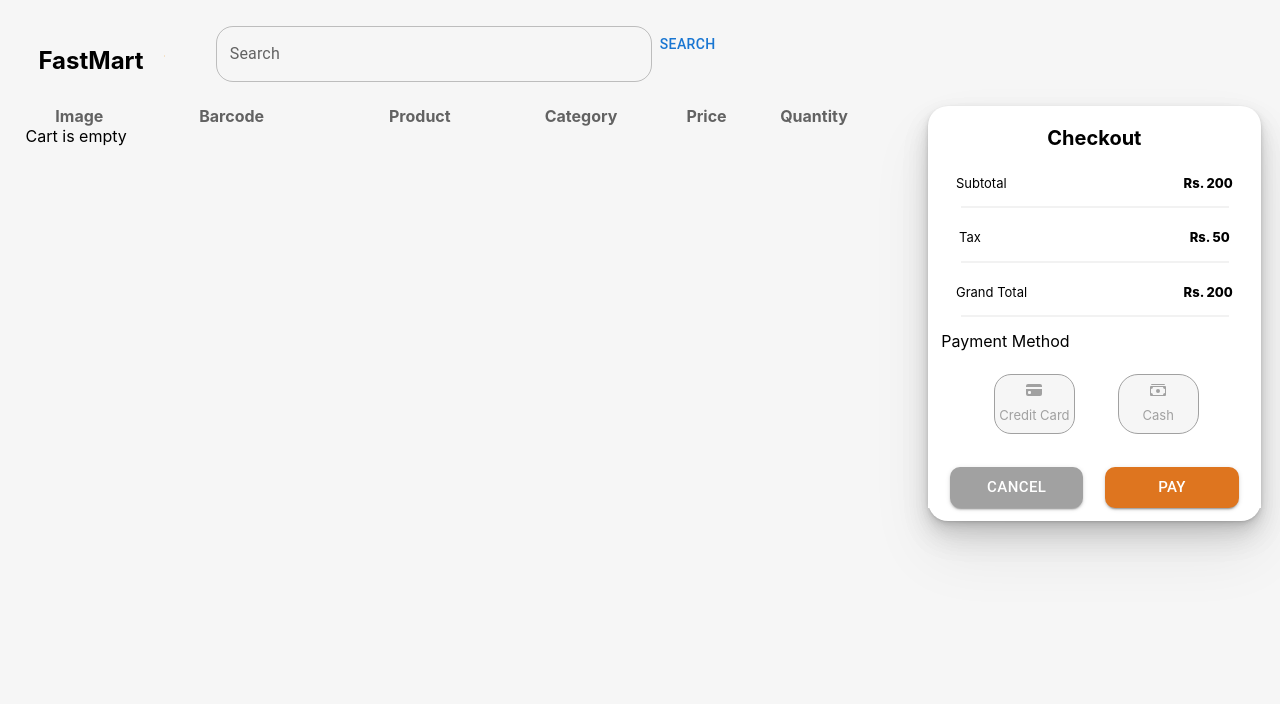
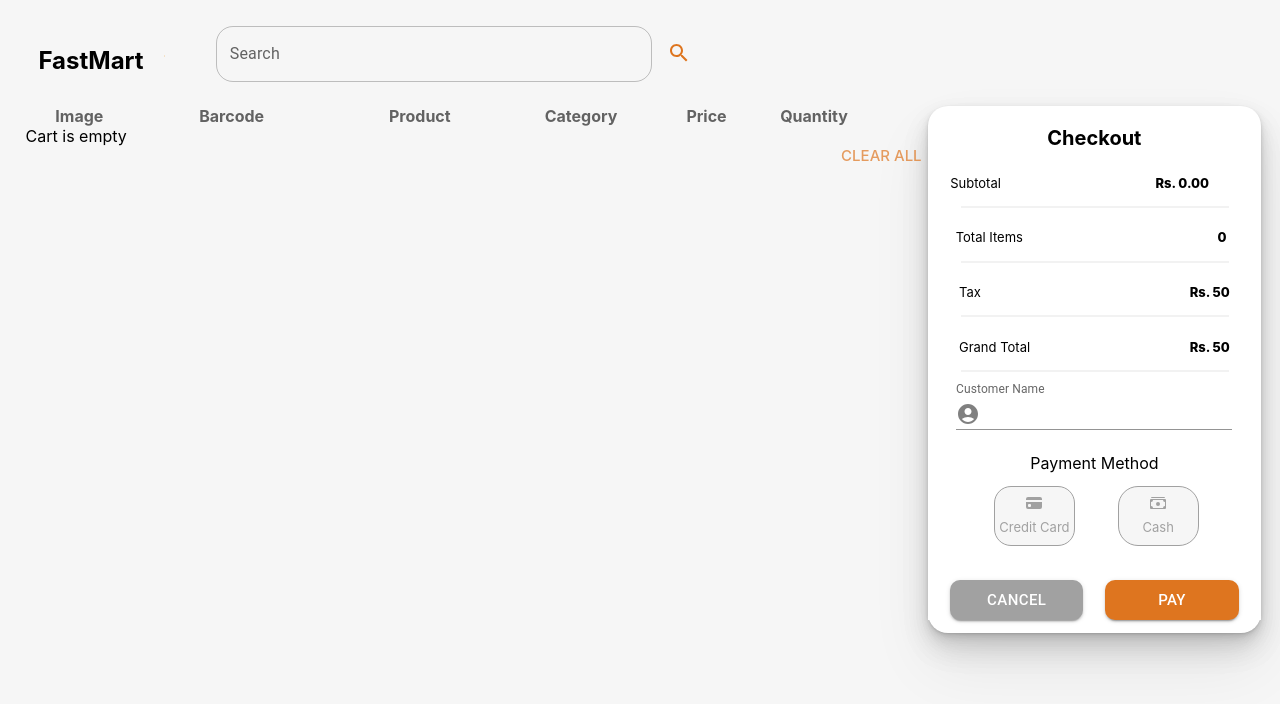
Before and after one commit to AreejAzeem/FastMartPOSProject, a React (Create React App) app: page / in a window 1280 px wide. Shown: the top 704 px of the page. Built offline with nearby package versions, Linux system fonts and the light colour scheme.

Commit message:
Added redux in cart with delete functionality and order is created

```diff
--- a/package.json
+++ b/package.json
@@ -14,6 +14,7 @@
     "axios": "^0.27.2",
     "bootstrap": "^5.2.1",
     "lottie-web": "^5.9.6",
+    "moment": "^2.29.4",
     "react": "^18.2.0",
     "react-bootstrap": "^2.5.0",
     "react-credit-cards": "^0.8.3",
--- a/src/Pages/homePage/HomePage.jsx
+++ b/src/Pages/homePage/HomePage.jsx
@@ -15,8 +15,15 @@ import { useDispatch, useSelector } from "react-redux";
 import { removeFromCart } from "../../redux/actions/cartActions";
 import { connect } from "react-redux";
 import { Link } from "react-router-dom";
+import SearchIcon from "@mui/icons-material/Search";
+import DeleteIcon from "@mui/icons-material/Delete";
+import InputAdornment from "@mui/material/InputAdornment";
+import AccountCircle from "@mui/icons-material/AccountCircle";
+import Moment from 'moment';
+
+
 function HomePage() {
-  const [active, setActive] = useState(false);
+  const [creditActive, setCreditActive] = useState(false);
   const [cashActive, setCashActive] = useState(false);
 
   const [inputText, setInputText] = useState("");
@@ -25,7 +32,9 @@ function HomePage() {
 
   // const [cartRedux, setCartRedux]=useState([]);
   const [product, setProduct] = useState();
- const [cartRedux, setCartRedux]=useState([]);
+  const [cartRedux, setCartRedux] = useState([]);
+  const [orderUser, setOrderUser] = useState();
+  const [orderProducts, setOrderProducts] = useState();
   const [cartProduct, setCartProduct] = useState([
     {
       productBarcode: 16484303003889,
@@ -132,8 +141,10 @@ function HomePage() {
       productShortDescription: "Olpers",
     },
   ]);
+  const dispatch = useDispatch();
   const [length, setLength] = useState(cartProduct.length);
-
+  const cart = useSelector((state) => state.cart);
+  const { cartItems } = cart;
   useEffect(() => {
     console.log("88");
     console.log(product);
@@ -141,10 +152,8 @@ function HomePage() {
     if (product) {
       setEnter(true);
       HandleSearch();
-
-
     }
-  }, [product,setCartRedux]);
+  }, [product, setCartRedux]);
   const getProduct = async () => {
     console.log("in line 162 " + inputText);
     let result1 = await fetch(
@@ -173,12 +182,10 @@ function HomePage() {
     return (
       <div>
         {product != null ? (
-          <ProductDialog product={product} setProduct={setProduct}/>
-
+          <ProductDialog product={product} setProduct={setProduct} />
         ) : (
           <div>Product not found</div>
         )}
-
       </div>
     );
   };
@@ -195,8 +202,32 @@ function HomePage() {
       </div>
     );
   };
-  const CartComponent = ({setCartRedux}) => {
+  const getCartCount = () => {
+    return cartItems.reduce((qty, item) => Number(item.qty) + qty, 0);
+  };
+  const getCartSubtotal = () => {
+    return cartItems.reduce((price, item) => item.price * item.qty + price, 0);
+  };
+  const getCartGrandtotal = () => {
+    const totalwithTax = cartItems.reduce(
+      (price, item) => item.price * item.qty + price,
+      0
+    );
+    return totalwithTax + 50;
+  };
+  const clearAllCart = () => {
+    console.log("in clear all ");
+    console.log(localStorage.getItem("cart"));
+    localStorage.setItem("cart", JSON.stringify([]));
+    console.log(localStorage.getItem("cart"));
+    cartRedux.map((cartItem) => {
+      dispatch(removeFromCart(cartItem));
+    });
+    setCartRedux([]);
+  };
+  const CartComponent = ({ setCartRedux }) => {
     const dispatch = useDispatch();
+   let orderString="";
     const cart = useSelector((state) => state.cart);
     const { cartItems } = cart;
 
@@ -208,28 +239,91 @@ function HomePage() {
       console.log(cartItems);
       console.table(cartItems);
       console.log(cartItems[0]);
-    }, [cart,dispatch]);
-    const removeHandler=(id)=>{
-      dispatch(removeFromCart(id))
-    }
+    }, [cart, dispatch]);
+
+    const removeHandler = (id) => {
+      dispatch(removeFromCart(id));
+    };
 
     return (
       <div>
         {cartItems.length === 0 ? (
           <div>Cart is empty</div>
         ) : (
-          console.log("Line 205: "+ cartItems.length),
+          (console.log("Line 205: " + cartItems.length),
           cartItems.map((cartProduct) => {
-            console.log("in line 210 of homepage")
+            console.log("in line 210 of homepage");
             console.log(cartProduct.qty);
-            return <Product product={cartProduct} removeHandler={removeHandler} />;
-          })
+            // {for(var i=0; i<cartProduct.qty;i++){
+            //   orderString+=cartProduct.productName+" ";
+            // }}
+            orderString += cartProduct.productId+ ":";
+            setOrderProducts(orderString)
+
+          // setOrderProducts((orderProducts) => [
+          //   ...orderProducts,
+          //   {
+
+          //   }
+          // ]);
+
+            return (
+              <Product
+                key={cartProduct.productBarcode}
+                product={cartProduct}
+                removeHandler={removeHandler}
+              />
+            );
+          }))
         )}
         {/* {cartProduct.map((cartProduct)=>{
               return <Product product={cartProduct}  />})} */}
       </div>
     );
   };
+  const handleUserChange=(event)=>{
+ setOrderUser(event.target.value);
+ console.log("in line 269"+orderUser);
+
+  }
+  const createOrder = async() => {
+    console.log("in line 272"+orderUser);
+    // const formData = new FormData();
+    // formData.append("orderProducts", orderProducts);
+    // formData.append("orderNo", "12377744");
+
+    // formData.append("paymentMethod", creditActive ? "Credit" : "Cash");
+    // formData.append("orderDate", Date.now());
+    // formData.append("quantity", getCartCount());
+    // formData.append("total", getCartGrandtotal());
+    // axios({
+    //   method: "post",
+    //   url: config.apiURL + "/orders/order/",
+    //   data: formData,
+    //   headers: { "Content-Type": "multipart/form-data" },
+    // })
+    //   .then(function (response) {
+    //     //handle success
+    //     console.log(response);
+    //   })
+    //   .catch(function (response) {
+    //     //handle error
+    //     console.log(response);
+    //   });
+  let result=await axios.post(config.apiURL + "/orders/order/",{
+    orderProducts:orderProducts,
+    orderNo:"12300007444",
+    paymentMethod:creditActive ? "Credit" : "Cash",
+    orderDate:Moment().format('DD-MM-YYYY'),
+    quantity:getCartCount(),
+    total:getCartGrandtotal(),
+
+  }
+
+  );
+  console.log(result['message']);
+}
+
   return (
     <div className="homePage_container">
       <div className="homePage_containerWrapper">
@@ -252,8 +346,16 @@ function HomePage() {
               }}
               size="medium"
             />
-
-            <Button
+            <SearchIcon
+              className="search_icon"
+              size="large"
+              onClick={() => {
+                setOpenReceiptDialog(false);
+                getProduct();
+                //setEnter(true);
+              }}
+            />
+            {/* <Button
               onClick={() => {
                 setOpenReceiptDialog(false);
                 getProduct();
@@ -262,10 +364,8 @@ function HomePage() {
             >
               {" "}
               Search
-            </Button>
+            </Button> */}
             {product ? <HandleSearch /> : null}
-
-
           </div>
         </div>
 
@@ -292,8 +392,13 @@ function HomePage() {
                 <div className="homePage_bottomContain_productSection_productQty">
                   Quantity
                 </div>
+                {/* <div className="homePage_bottomContain_productSection_clearAll">
+                {/* <DeleteIcon className="product_deleteIcon" /> */}
+                {/* <div className=".homePage_bottomContain_productSection_clearAll"> CLEAR</div>
+                </div> */}
               </div>
             </div>
+            <div>
               <div
                 className={
                   length <= 9
@@ -301,7 +406,14 @@ function HomePage() {
                     : "homePage_bottomContain_productSection_productDiv_Scroll"
                 }
               >
-         <CartComponent setCartRedux={setCartRedux}/>
+                <CartComponent setCartRedux={setCartRedux} />
+              </div>
+              <div
+                onClick={clearAllCart}
+                className="homePage_bottomContain_productSection_clearAll"
+              >
+                CLEAR ALL
+              </div>
             </div>
           </div>
           <div className="homePage_bottomContain_checkoutSection">
@@ -315,7 +427,21 @@ function HomePage() {
                     <h5 className="subtotal">Subtotal</h5>
                   </div>
                   <div className="checkoutSection_subtotalNumber">
-                    <h5 className="rupees">Rs. 200</h5>
+                    <h5 className="rupees">
+                      Rs. {getCartSubtotal().toFixed(2)}
+                    </h5>
+                  </div>
+                </div>
+
+                <div className="checkoutSection_line"></div>
+              </div>
+              <div className="checkoutSection_totalItemsDiv">
+                <div className="checkoutSection_totalItems">
+                  <div className="checkoutSection_totalItemsHeader">
+                    <h5 className="subtotal">Total Items</h5>
+                  </div>
+                  <div className="checkoutSection_totalItemsNumber">
+                    <h5 className="rupees">{getCartCount()}</h5>
                   </div>
                 </div>
                 <div className="checkoutSection_line"></div>
@@ -337,10 +463,33 @@ function HomePage() {
                     <h5 className="grandtotal">Grand Total</h5>
                   </div>
                   <div className="checkoutSection_grandtotalNumber">
-                    <h5 className="rupees">Rs. 200</h5>
+                    <h5 className="rupees">Rs. {getCartGrandtotal()}</h5>
                   </div>
                 </div>
                 <div className="checkoutSection_line"></div>
+              </div>
+              <div className="checkoutSection_customerDiv">
+                <div className="checkoutSection_textField">
+                <TextField
+                  helperText={orderUser!="" ? " ":"Required"}
+                  id="input-with-icon-textfield"
+                  label="Customer Name"
+                  color="success"
+                  fullWidth
+                  onChange={handleUserChange}
+                  InputProps={{
+                    startAdornment: (
+                      <InputAdornment position="start">
+                        <AccountCircle  style={
+                          {
+                            color:orderUser!="" ? "grey":"red"
+                          }
+                        }/>
+                      </InputAdornment>
+                    ),
+                  }}
+                  variant="standard"
+                /></div>
               </div>
               <div className="checkoutSection_paymentMethodDiv">
                 <div className="checkoutSection_paymentMethodHeader">
@@ -349,12 +498,12 @@ function HomePage() {
                 <div className="checkoutSection_paymentMethod_iconContain">
                   <div
                     className={
-                      active
+                      creditActive
                         ? "checkoutSection_paymentMethod_creditCard active"
                         : "checkoutSection_paymentMethod_creditCard"
                     }
                     onClick={() => {
-                      setActive((current) => !current);
+                      setCreditActive((current) => !current);
                       console.log("in line 179 ");
                       setCashActive(false);
                       setOpenReceiptDialog(false);
@@ -374,7 +523,7 @@ function HomePage() {
                     }
                     onClick={() => {
                       setCashActive((current) => !current);
-                      setActive(false);
+                      setCreditActive(false);
                       setOpenReceiptDialog(false);
                     }}
                   >
@@ -393,7 +542,7 @@ function HomePage() {
                   variant="contained"
                   onClick={() => {
                     console.log("in line 197 after click " + openReceiptDialog);
-
+                    createOrder();
                     setOpenReceiptDialog(true);
                     // return(<HandleOrder/>)
                   }}
--- a/src/Pages/homePage/homePage.css
+++ b/src/Pages/homePage/homePage.css
@@ -35,6 +35,13 @@ text-align: center; */
   width: 40%;
   height: 5px;
 }
+.search_icon{
+  color:var(--orangestandard);
+  padding:15px;
+  width:60px;
+  height: 60px;
+  cursor: pointer;
+}
 .css-9ddj71-MuiInputBase-root-MuiOutlinedInput-root {
   border-radius: 17px !important;
 }
@@ -49,7 +56,7 @@ text-align: center; */
 .homePage_bottomContain_productSection_headerDiv {
 }
 .homePage_bottomContain_productSection_productDiv_Scroll {
-  height: 311px;
+  /* height: 311px; */
   overflow-y: scroll;
   /* box-shadow: 0 1px 2px rgba(0,0,0,0.07),
     0 2px 4px rgba(0,0,0,0.07),
@@ -101,6 +108,22 @@ text-align: center; */
   font-weight: 700;
   opacity: 60%;
 }
+.homePage_bottomContain_productSection_clearAll{
+  font-size: 15px;
+  font-weight: 500;
+  font-style: bold;
+  color: var(--orangestandard) !important;
+  cursor: pointer;
+  width: 100%;
+  justify-content:flex-end;
+  align-items: flex-end;
+  text-align: right;
+  opacity: 0.7;
+}
+.homePage_bottomContain_productSection_clearAll:hover{
+
+  opacity: 2;
+}
 .homePage_bottomContain_checkoutSection {
   width: 26%;
   margin-left: 0.5%;
@@ -133,12 +156,13 @@ text-align: center; */
   width: 100%;
   display: flex;
   flex-direction: row;
-  justify-content: space-evenly;
+justify-content: space-evenly;
 }
 .checkoutSection_subtotalHeader {
-  width: 60%;
+  width: 55%;
 }
 .checkoutSection_subtotalNumber {
+  width: 25%;
 }
 .rupees {
   font-weight: 800;
@@ -151,7 +175,25 @@ text-align: center; */
   margin-right: 6%;
   border: 0.1px solid var(--darkgray);
 }
+.checkoutSection_totalItemsDiv{
+  display: flex;
+  flex-direction: column;
+  width: 100%;
 
+}
+.checkoutSection_totalItems{
+  width: 100%;
+  display: flex;
+  flex-direction: row;
+  justify-content: space-around;
+  margin-left: -1%;
+}
+.checkoutSection_totalItemsHeader{
+  width: 60%;
+}
+.checkoutSection_totalItemsNumber{
+
+}
 .checkoutSection_taxDiv {
   display: flex;
   flex-direction: column;
@@ -185,16 +227,39 @@ text-align: center; */
 }
 .checkoutSection_grandtotalNumber {
 }
+.checkoutSection_customerDiv{
+  text-align: center !important;
+  justify-content: space-around;
+  align-items: center !important;
+  align-content: space-around;
+ display: flex !important;
+ margin-top: 3%;
+
+}
+.checkoutSection_textField{
+ width: 83%;
+
+}
+.css-1x51dt5-MuiInputBase-input-MuiInput-input:focus {
+  border-color: var(--orangestandard) !important;
+
+
+
+}
+
 .checkoutSection_paymentMethodDiv {
+  margin-top: -2%;
   width: 100%;
   display: flex;
   flex-direction: column;
 }
 .checkoutSection_paymentMethodHeader {
-  margin: 4%;
+  margin: 2%;
+  text-align: center;
+
 }
 .checkoutSection_paymentMethod_iconContain {
-  margin-top: 3%;
+  margin-top: 2%;
   width: 100%;
   display: flex;
   text-align: center;
--- a/src/redux/actions/cartActions.js
+++ b/src/redux/actions/cartActions.js
@@ -5,12 +5,14 @@ export const addToCart = (id, qty) => async (dispatch, getState) => {
   const result = await axios.get(
     config.apiURL + `/products/productByBarcode?productBarcode=${id}`
   );
+  console.log("in line 8 of cart actions");
   console.log(result);
   const data = result["data"]["data"];
   console.log(data.productBarcode);
   dispatch({
     type: actionTypes.ADD_TO_CART,
     payload: {
+      productId: data.productId,
       productBarcode: data.productBarcode,
       name: data.productName,
       category: data.category.categoryName,
--- a/src/redux/store.js
+++ b/src/redux/store.js
@@ -6,5 +6,13 @@ const reducer=combineReducers({
 cart:cartReducer,
 });
 const middleware=[thunk];
-const store=legacy_createStore(reducer,composeWithDevTools(applyMiddleware(...middleware)));
+const cartFromLocalStorage=localStorage.getItem("cart")?
+JSON.parse(localStorage.getItem("cart")):[]
+const INITIAL_STATE={
+    cart:{
+        cartItems:cartFromLocalStorage
+    }
+}
+const store=legacy_createStore(reducer,INITIAL_STATE,
+     composeWithDevTools(applyMiddleware(...middleware)));
 export default store;
```
Also changed, not shown: src/Components/creditCardDialog/creditCardDialog.css (added), src/Components/creditCardDialog/creditCardDialog.jsx (added), 1 other file (tests, documents, lock files or other folders). Lines whose indentation alone changed are shown as unchanged.
